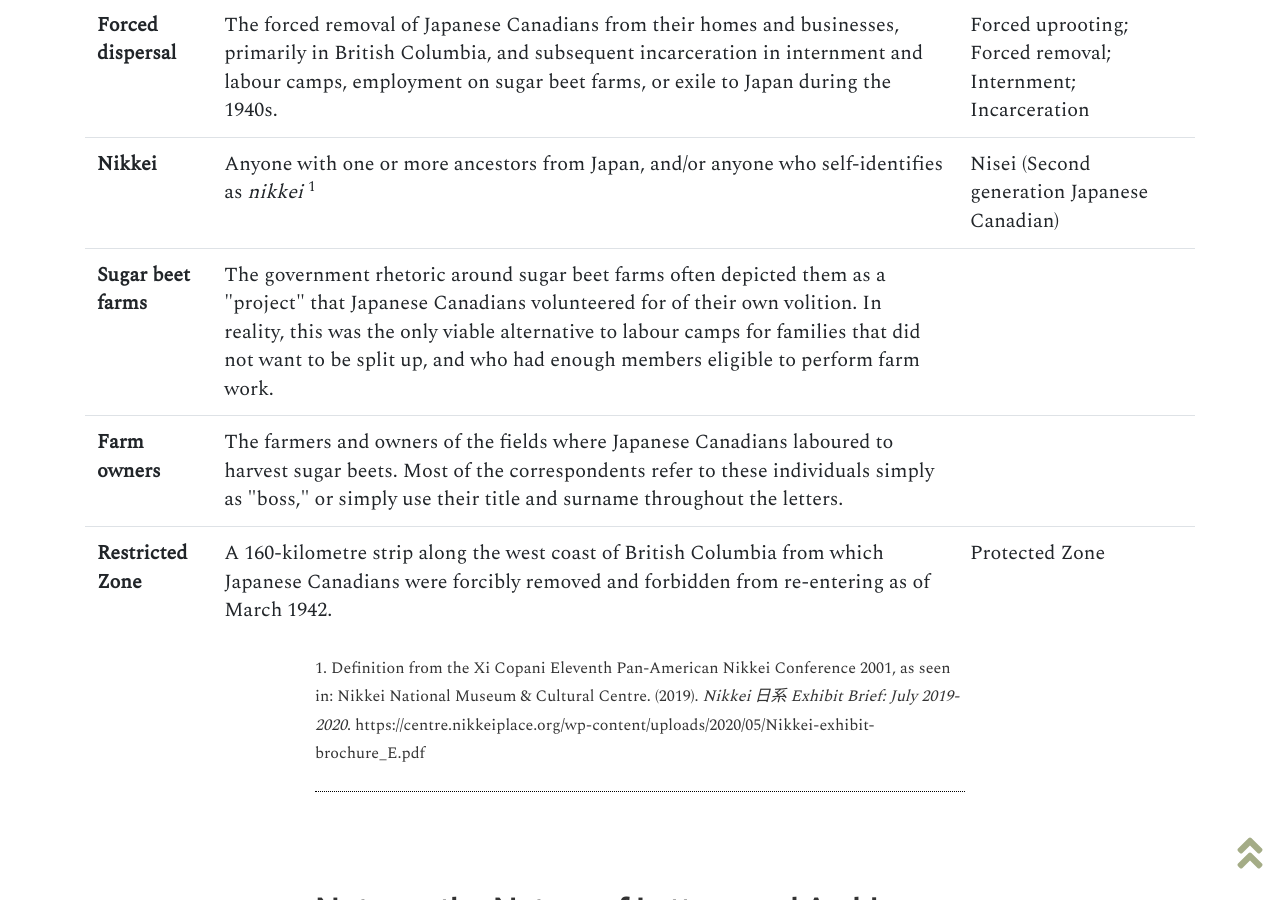
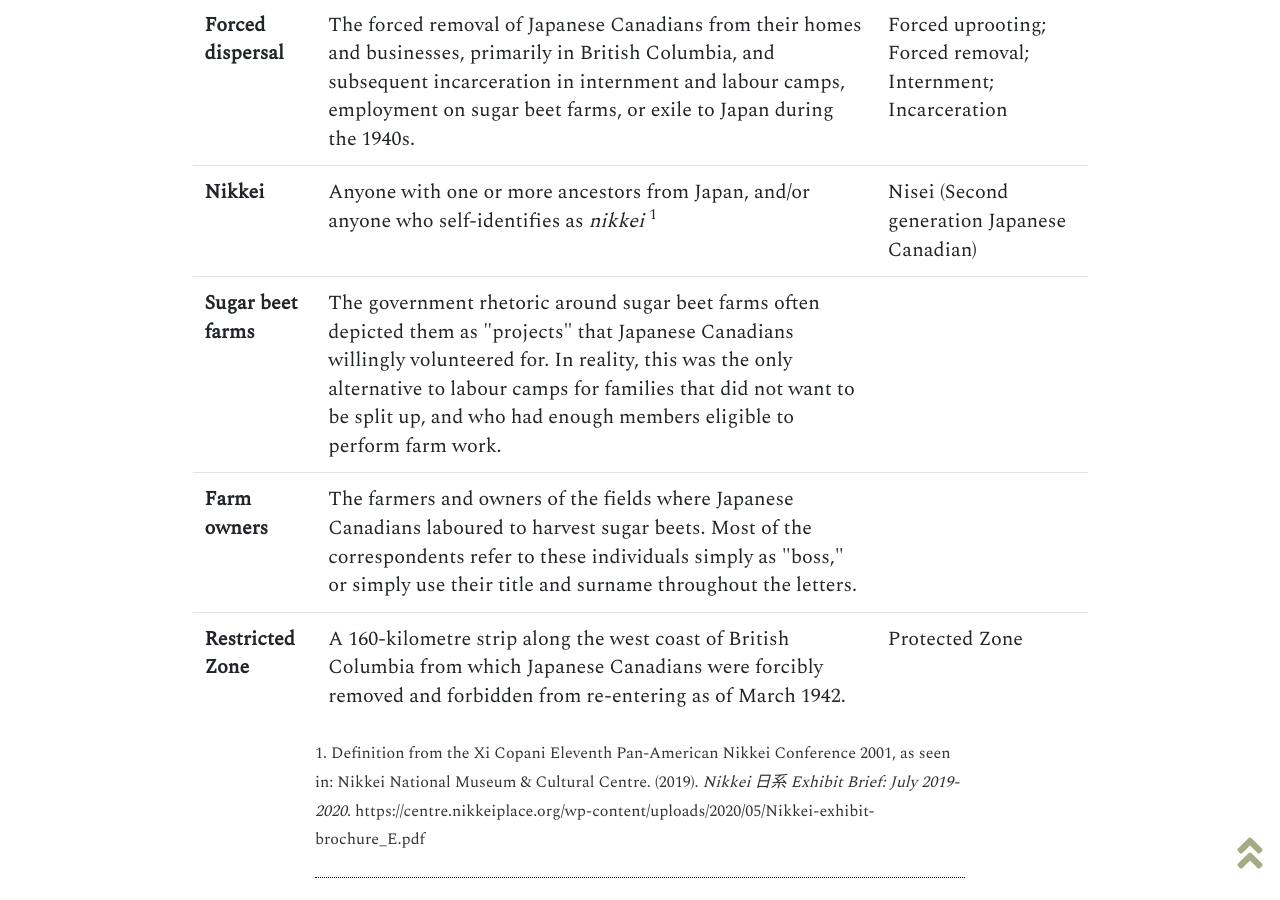
Before and after one commit to ubc-library-rbsc/gillis-2021, a Jekyll site: the page built from pages/about.md, in a window 1280 px wide and 900 px high, scrolled down 1912 px. Built offline with Jekyll 4.4.1, drawn with Linux system fonts in a browser that asks for light colours.

Commit message:
Update about.md

```diff
--- a/pages/about.md
+++ b/pages/about.md
@@ -35,46 +35,13 @@
 
 ## Terminology
 
-<div class="table-responsive">
-<table class="table">
-  <thead class="thead-light">
-    <tr>
-      <th scope="col">Exhibit Term</th>
-      <th scope="col">Description</th>
-      <th scope="col">Related Terms</th>
-    </tr>
-  </thead>
-  <tbody>
-    <tr>
-      <th scope="row">Forced dispersal</th>
-      <td>The forced removal of Japanese Canadians from their homes and businesses, primarily in British Columbia, and subsequent incarceration in internment and labour camps, employment on sugar beet farms, or exile to Japan during the 1940s.</td>
-      <td>Forced uprooting; Forced removal; Internment; Incarceration</td>
-    </tr>
-    <tr>
-      <th scope="row">Nikkei</th>
-      <td>Anyone with one or more
-ancestors from Japan, and/or anyone who
-		  self-identifies as <i>nikkei</i> <sup>1</sup></td>
-      <td>Nisei (Second generation Japanese Canadian)</td>
-    </tr>
-    <tr>
-      <th scope="row">Sugar beet farms</th>
-      <td>The government rhetoric around sugar beet farms often depicted them as a "project" that Japanese Canadians volunteered for of their own volition. In reality, this was the only viable alternative to labour camps for families that did not want to be split up, and who had enough members eligible to perform farm work. </td>
-      <td></td>
-    </tr>
-	  <tr>
-      <th scope="row">Farm owners</th>
-      <td>The farmers and owners of the fields where Japanese Canadians laboured to harvest sugar beets. Most of the correspondents refer to these individuals simply as "boss," or simply use their title and surname throughout the letters.</td>
-      <td></td>
-    </tr>
-	    <tr>
-      <th scope="row">Restricted Zone</th>
-      <td>A 160-kilometre strip along the west coast of British Columbia from which Japanese Canadians were forcibly removed and forbidden from re-entering as of March 1942.</td>
-      <td>Protected Zone</td>
-    </tr>
-  </tbody>
-</table>
-</div>
+<div class="container">
+    <div class="row">
+         <div class="col-md-10 mx-auto">
+        {% include feature/table.html %}
+        </div>
+    </div>
+    </div>
 
 <small>1. Definition from the Xi Copani Eleventh Pan-American Nikkei Conference 2001, as seen in: Nikkei National Museum & Cultural Centre. (2019). <i>Nikkei 日系 Exhibit Brief: July 2019-2020</i>. https://centre.nikkeiplace.org/wp-content/uploads/2020/05/Nikkei-exhibit-brochure_E.pdf</small>
 
```
